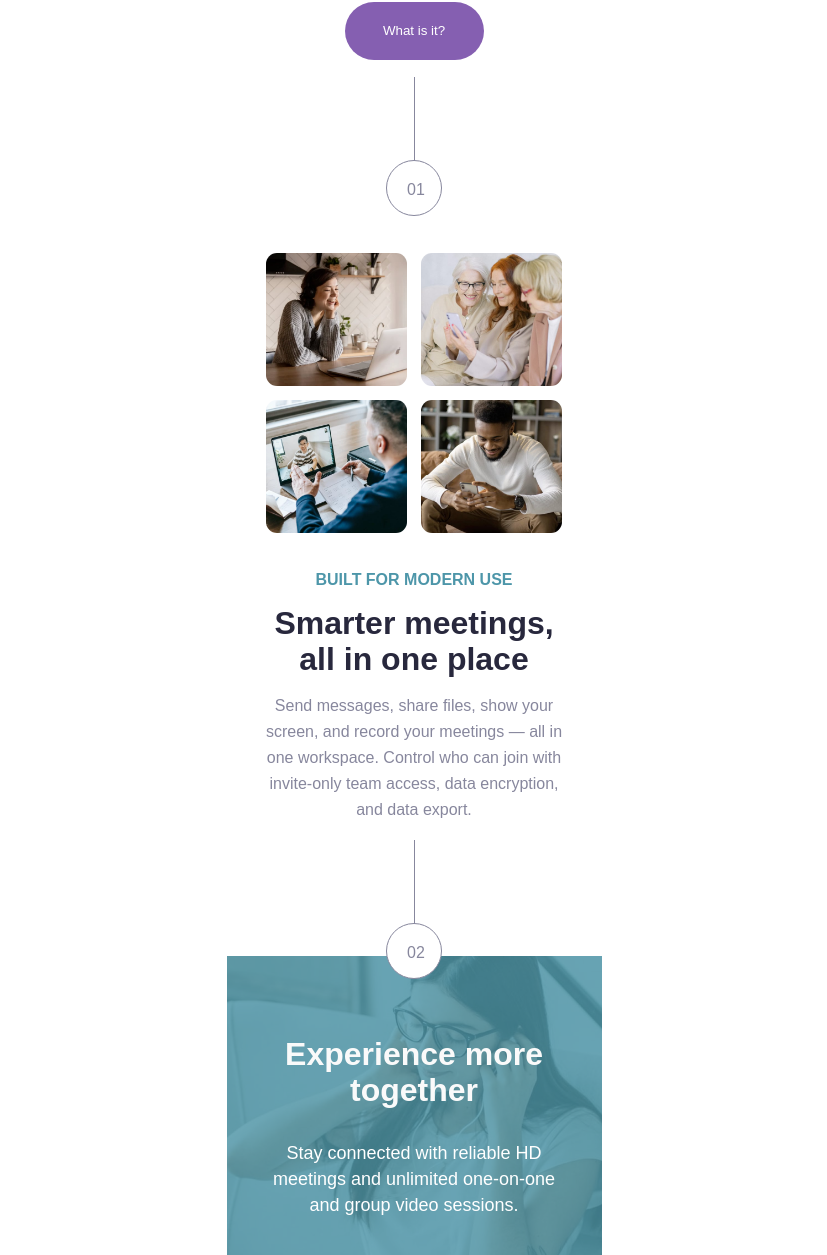
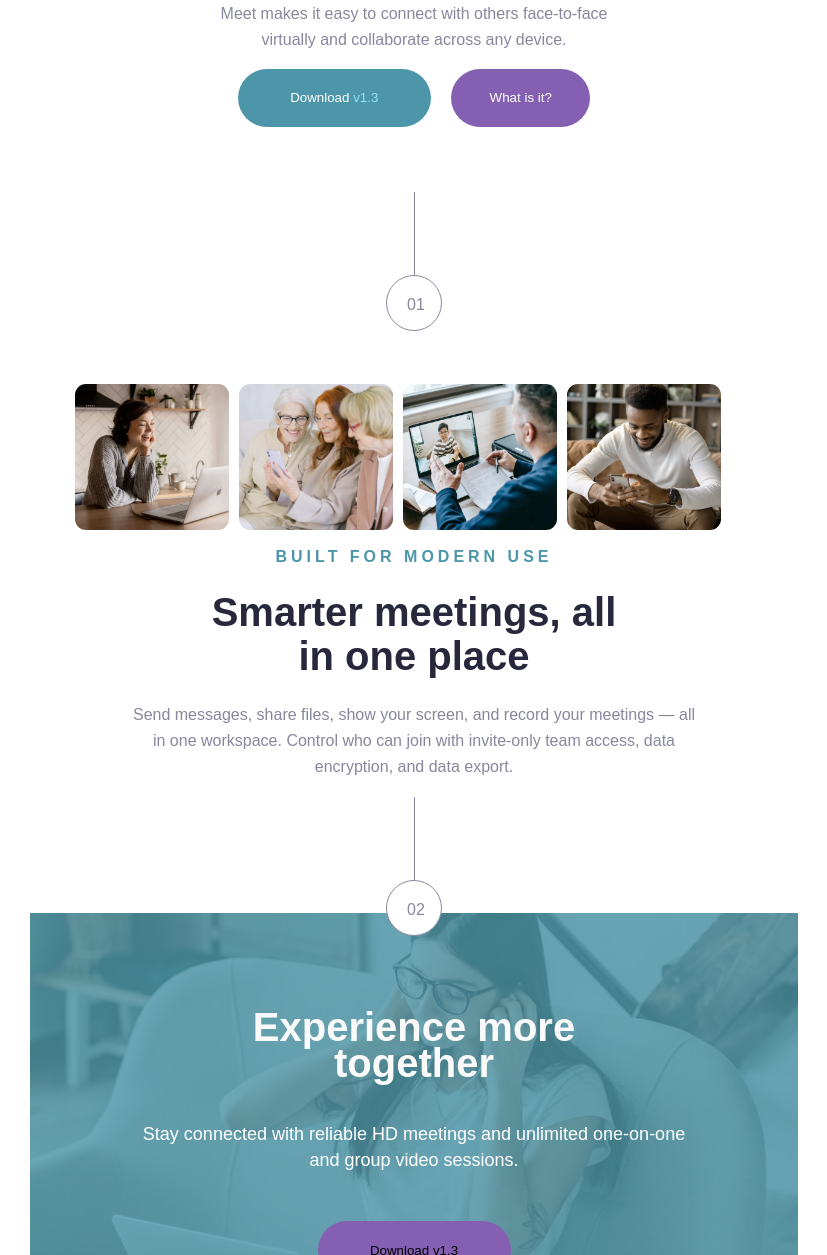
Before and after one commit to TorCanHack/meet-landing-page, a plain HTML site: page starter-code/index.html in a window 1280 px wide. Shown: the part 568-1823 px from the top of the page, without its empty margins (226-1053 px from the left). Drawn offline with Linux system fonts and the light colour scheme.

Commit message:
Tablet ready

```diff
--- a/starter-code/index.html
+++ b/starter-code/index.html
@@ -23,11 +23,15 @@
       <img class="hero-left" src="assets/desktop/image-hero-left.png" alt=""/>
       <img class="hero-right" src="assets/desktop/image-hero-right.png" alt=""/>
     </div>
-    <h1>Group Chat <br/> for Everyone</h1>
-    <p>Meet makes it easy to connect with others face-to-face virtually and collaborate across any device.</p>
 
-    <button class="download-button1">Download <span>v1.3</span></button>
-    <button class="what-is-it-button">What is it?</button>
+    <article class="main-text-and-buttons">
+      <h1>Group Chat <br/> for Everyone</h1>
+      <p class="meet-text">Meet makes it easy to connect with others face-to-face virtually and collaborate across any device.</p>
+
+      <button class="download-button1">Download <span>v1.3</span></button>
+      <button class="what-is-it-button">What is it?</button>
+    </article>
+
     <div class="line"></div>
     <div class="circle">
       <p>01</p>
--- a/starter-code/styles.scss
+++ b/starter-code/styles.scss
@@ -7,7 +7,7 @@ $veryLighMagenta: #d9b8ff;
 $lightGray: #fafafa;
 
 
-*{
+* {
     box-sizing: border-box;
 }
 
@@ -48,7 +48,6 @@ body {
             .hero-right{
                 width: 190px;
                 height: 153px;
-
 
             }
 
@@ -158,6 +157,7 @@ body {
             height: 428px;
             background-image: url("assets/mobile/image-footer.jpg");
             background-size: contain;
+            background-repeat: no-repeat;
 
 
             h3 {
@@ -203,5 +203,93 @@ body {
 
     }
 
+    @media screen and (min-width: 768px) {
 
+        main {
+            width: 768px;
+
+            .hero {
+                width: 768px;
+                height: 303px;
+
+                .hero-left {
+                    width: 380px;
+                    height: 303px;
+                }
+
+                .hero-right {
+                    width: 380px;
+                    height: 303px;
+                }
+            }
+
+            .main-text-and-buttons {
+                margin-bottom: 3rem;
+
+                h1 {
+                    font-size: 3rem;
+                }
+
+                .meet-text {
+                    padding: 0 11rem;
+                }
+
+                .download-button1 {
+                    display: inline;
+                    margin-right: 1rem;
+                }
+
+                .what-is-it-button {
+                    display: inline;
+                }
+            }
+
+            .models {
+                display: flex;
+                flex-direction: row;
+                width: 689px;
+                height: 156px;
+                margin-top: 1rem;
+
+                img {
+                    width: 164px;
+                    height: 156px;
+                }
+            }
+
+            h2 {
+                letter-spacing: 4px;
+            }
+
+            .smarter-meetings {
+                font-size: 2.5rem;
+                padding: 0 10rem;
+                line-height: 2.75rem;
+            }
+
+            .send-message {
+                padding: 0 6rem;
+            }
+
+            footer {
+                height: 428px;
+                background-image: url("assets/tablet/image-footer.jpg");
+                background-size: contain;
+
+                h3 {
+                    margin-top: 6rem;
+                    font-size: 2.5rem;
+                    padding: 0 10rem;
+                }
+
+                p {
+                    padding: 0 6rem;
+                }
+            }
+
+
+
+        }
+
+    }
 }
```
Also changed, not shown: starter-code/styles.css, 1 other file.
